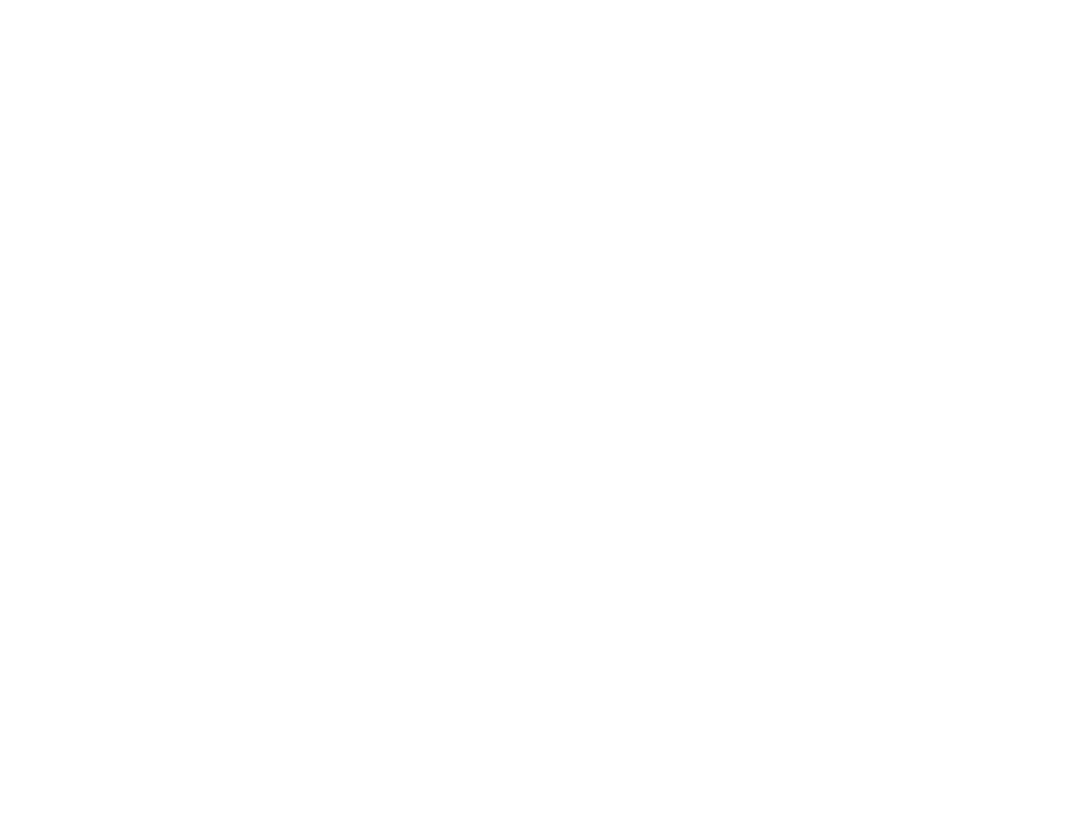
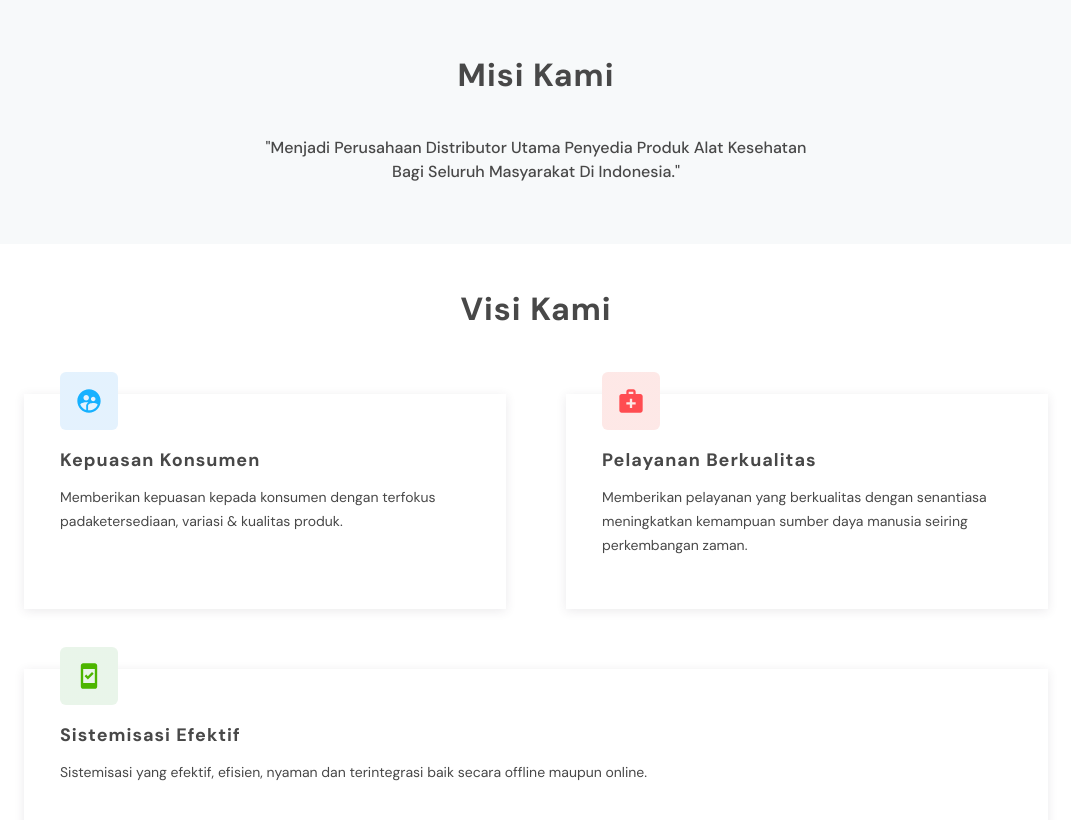
Before and after one commit to KelvinAnderson10/sungadiman-landing-page, a React (Vite) app: page / in a window 1280 px wide. Shown: the part 1960-2780 px from the top of the page, without its empty margins (104-1175 px from the left). Before the commit the page ends 1860 px from the top, so only its background shows below. Built offline with nearby package versions, Linux system fonts and the light colour scheme.

Commit message:
misi visi section

```diff
--- a/src/App.css
+++ b/src/App.css
@@ -10,6 +10,9 @@
   --primary-6: #2D8BBA;
   --background-body-background: #F7F9FA;
   --text-secondary: #484848;
+  --light-custom-background-info-background: linear-gradient(0deg, rgba(255, 255, 255, 0.88) 0%, rgba(255, 255, 255, 0.88) 100%), #2196F3;
+  --light-custom-background-error-background: linear-gradient(0deg, rgba(255, 255, 255, 0.88) 0%, rgba(255, 255, 255, 0.88) 100%), #F44336;
+  --light-custom-background-success-background: linear-gradient(0deg, rgba(255, 255, 255, 0.88) 0%, rgba(255, 255, 255, 0.88) 100%), #4CAF50;
 }
 
 html {
@@ -38,7 +41,6 @@
 
 .App {
   min-height: 100vh;
-  max-width: 80vw;
   margin: 0 auto;
 }
 
@@ -75,6 +77,7 @@
   font-size: 16px;
   font-weight: 500;
   position: relative;
+  user-select: none;
 }
 
 /* Underline effect when hover */
@@ -96,7 +99,9 @@
 
 /* Beranda */
 .beranda {
+  margin: 0 auto;
   min-height: 100vh;
+  max-width: 80vw;
   display: flex;
 }
 
@@ -109,7 +114,9 @@
 }
 
 .sejarah {
+  margin: 0 auto;
   min-height: 100vh;
+  max-width: 80vw;
   display: flex;
   flex-direction: column;
 }
@@ -229,6 +236,127 @@
   line-height: 24px;
 }
 
+.misi-visi {
+  min-height: 100vh;
+  display: flex;
+  flex-direction: column;
+  padding: 90px 0px 60px 0px;
+  gap: 40px;
+}
+
+.misi-container {
+  padding: 60px 0px 60px 0px;
+  display: flex;
+  flex-direction: column;
+  justify-content: center;
+  align-items: center;
+  background: #F7F9FA;
+  gap: 36px;
+}
+
+.misi-container p:nth-child(1) {
+  color: var(--secondary-2);
+  font-size: 32px;
+  font-weight: 700;
+  line-height: 50px;
+  letter-spacing: 1px;
+}
+
+.misi-container p:nth-child(2) {
+  text-align: center;
+  max-width: 560px;
+  color: var(--secondary-2);
+  font-size: 16px;
+  font-weight: 500;
+  line-height: 24px;
+  text-transform: capitalize;
+}
+
+.visi-container {
+  display: flex;
+  flex-direction: column;
+  align-items: center;
+  gap: 60px;
+  max-width: 80vw;
+  width: 100%;
+  margin: 0 auto;
+}
+
+.visi-heading {
+  color: var(--secondary-2);
+  font-size: 32px;
+  font-weight: 700;
+  line-height: 50px;
+  letter-spacing: 1px;
+}
+
+.visi-card-container {
+  display: flex;
+  gap: 60px;
+  justify-content: space-between;
+  flex-wrap: wrap;
+}
+
+.visi-card {
+  box-shadow: 0px 2px 10px 0px rgba(58, 53, 65, 0.10);
+  flex: 1;
+  padding: 41px 37px 30px 36px ;
+  min-width: 360px;
+  min-height: 215px;
+  position: relative;
+}
+
+.visi-card:nth-child(1) .visi-icon {
+  position: absolute;
+  left: 36px;
+  top: -22px;
+  padding: 15px;
+  display: flex;
+  justify-content: center;
+  align-items: center;
+  border-radius: 6px;
+  background: var(--light-custom-background-info-background);
+}
+
+.visi-card:nth-child(2) .visi-icon {
+  position: absolute;
+  left: 36px;
+  top: -22px;
+  padding: 15px;
+  display: flex;
+  justify-content: center;
+  align-items: center;
+  border-radius: 6px;
+  background: var(--light-custom-background-error-background);
+}
+
+.visi-card:nth-child(3) .visi-icon {
+  position: absolute;
+  left: 36px;
+  top: -22px;
+  padding: 15px;
+  display: flex;
+  justify-content: center;
+  align-items: center;
+  border-radius: 6px;
+  background: var(--light-custom-background-success-background);
+}
+
+.visi-title {
+  color: var(--secondary-2);
+  font-size: 18px;
+  font-weight: 700;
+  line-height: 50px;
+  letter-spacing: 1px;
+}
+
+.visi-text {
+  color: var(--secondary-2);
+  font-size: 14px;
+  line-height: 24px;
+}
+
+
 /* Mobile Responsive */
 @media (max-width: 800px) {
   .navbar-links-container {
--- a/src/App.jsx
+++ b/src/App.jsx
@@ -5,6 +5,7 @@
 import Sejarah from './Components/Sejarah'
 import Beranda from './Components/Beranda'
 import Navbar from './Components/Navbar'
+import MisiVisi from "./Components/MisiVisi";
 
 function App() {
   useEffect(() => {
@@ -16,6 +17,7 @@
       <Navbar/>
       <Beranda/>
       <Sejarah/>
+      <MisiVisi/>
     </div>
   )
 }
--- /dev/null
+++ b/src/Components/MisiVisi.jsx
@@ -0,0 +1,91 @@
+import React from "react";
+
+const MisiVisi = () => {
+    return (
+        <section id="misi-visi" className="misi-visi">
+            <div className="misi-container">
+                <p>Misi Kami</p>
+                <p>
+                    "Menjadi Perusahaan distributor utama penyedia produk alat kesehatan
+                    bagi seluruh masyarakat di Indonesia."
+                </p>
+            </div>
+            <div className="visi-container">
+                <p className="visi-heading">Visi Kami</p>
+                <div className="visi-card-container">
+                    <div className="visi-card">
+                        <div className="visi-icon">
+                            <svg
+                                xmlns="http://www.w3.org/2000/svg"
+                                width="28"
+                                height="28"
+                                viewBox="0 0 28 28"
+                                fill="none"
+                            >
+                                <path
+                                    d="M13.9883 2.3335C7.54832 2.3335 2.32166 7.56016 2.32166 14.0002C2.32166 20.4402 7.54832 25.6668 13.9883 25.6668C20.4283 25.6668 25.655 20.4402 25.655 14.0002C25.655 7.56016 20.4283 2.3335 13.9883 2.3335ZM18.2 9.73016C19.4483 9.73016 20.4517 10.7335 20.4517 11.9818C20.4517 13.2302 19.4483 14.2335 18.2 14.2335C16.9517 14.2335 15.9483 13.2302 15.9483 11.9818C15.9367 10.7335 16.9517 9.73016 18.2 9.73016ZM11.2 7.88683C12.7167 7.88683 13.9533 9.1235 13.9533 10.6402C13.9533 12.1568 12.7167 13.3935 11.2 13.3935C9.68332 13.3935 8.44666 12.1568 8.44666 10.6402C8.44666 9.11183 9.67166 7.88683 11.2 7.88683ZM11.2 18.5385V22.9135C8.39999 22.0385 6.18332 19.8802 5.20332 17.1268C6.42832 15.8202 9.48499 15.1552 11.2 15.1552C11.8183 15.1552 12.6 15.2485 13.4167 15.4118C11.5033 16.4268 11.2 17.7685 11.2 18.5385ZM13.9883 23.3335C13.6733 23.3335 13.37 23.3218 13.0667 23.2868V18.5385C13.0667 16.8818 16.4967 16.0535 18.2 16.0535C19.4483 16.0535 21.6067 16.5085 22.68 17.3952C21.315 20.8602 17.9433 23.3335 13.9883 23.3335Z"
+                                    fill="#16B1FF"
+                                />
+                            </svg>
+                        </div>
+                        <p className="visi-title">Kepuasan Konsumen</p>
+                        <p className="visi-text">
+                            Memberikan kepuasan kepada konsumen dengan terfokus
+                            padaketersediaan, variasi & kualitas produk.
+                        </p>
+                    </div>
+                    <div className="visi-card">
+                        <div className="visi-icon">
+                            <svg
+                                xmlns="http://www.w3.org/2000/svg"
+                                width="28"
+                                height="28"
+                                viewBox="0 0 28 28"
+                                fill="none"
+                            >
+                                <path
+                                    d="M23.3334 7.00016H18.6667V4.66683C18.6667 3.3835 17.6167 2.3335 16.3334 2.3335H11.6667C10.3834 2.3335 9.33337 3.3835 9.33337 4.66683V7.00016H4.66671C3.38337 7.00016 2.33337 8.05016 2.33337 9.3335V23.3335C2.33337 24.6168 3.38337 25.6668 4.66671 25.6668H23.3334C24.6167 25.6668 25.6667 24.6168 25.6667 23.3335V9.3335C25.6667 8.05016 24.6167 7.00016 23.3334 7.00016ZM11.6667 4.66683H16.3334V7.00016H11.6667V4.66683ZM18.6667 17.5002H15.1667V21.0002H12.8334V17.5002H9.33337V15.1668H12.8334V11.6668H15.1667V15.1668H18.6667V17.5002Z"
+                                    fill="#FF4C51"
+                                />
+                            </svg>
+                        </div>
+                        <p className="visi-title">Pelayanan Berkualitas</p>
+                        <p className="visi-text">
+                            Memberikan pelayanan yang berkualitas dengan senantiasa
+                            meningkatkan kemampuan sumber daya manusia seiring perkembangan
+                            zaman.
+                        </p>
+                    </div>
+                    <div className="visi-card">
+                    <div className="visi-icon">
+                            <svg
+                                xmlns="http://www.w3.org/2000/svg"
+                                width="28"
+                                height="28"
+                                viewBox="0 0 28 28"
+                                fill="none"
+                            >
+                                <path
+                                    d="M19.8333 1.1665H8.16665C6.88331 1.1665 5.83331 2.2165 5.83331 3.49984V24.4998C5.83331 25.7832 6.88331 26.8332 8.16665 26.8332H19.8333C21.1166 26.8332 22.1666 25.7832 22.1666 24.4998V3.49984C22.1666 2.2165 21.1166 1.1665 19.8333 1.1665ZM19.8333 20.9998H8.16665V6.99984H19.8333V20.9998ZM18.6666 11.7248L17.0216 10.0798L12.8916 14.2098L11.2466 12.5648L9.60165 14.2098L12.8916 17.4998L18.6666 11.7248Z"
+                                    fill="#56CA00"
+                                />
+                                <path
+                                    d="M19.8333 1.1665H8.16665C6.88331 1.1665 5.83331 2.2165 5.83331 3.49984V24.4998C5.83331 25.7832 6.88331 26.8332 8.16665 26.8332H19.8333C21.1166 26.8332 22.1666 25.7832 22.1666 24.4998V3.49984C22.1666 2.2165 21.1166 1.1665 19.8333 1.1665ZM19.8333 20.9998H8.16665V6.99984H19.8333V20.9998ZM18.6666 11.7248L17.0216 10.0798L12.8916 14.2098L11.2466 12.5648L9.60165 14.2098L12.8916 17.4998L18.6666 11.7248Z"
+                                    fill="black"
+                                    fill-opacity="0.1"
+                                />
+                            </svg>
+                        </div>
+                        <p className="visi-title">Sistemisasi Efektif</p>
+                        <p className="visi-text">
+                            Sistemisasi yang efektif, efisien, nyaman dan terintegrasi baik
+                            secara offline maupun online.
+                        </p>
+                    </div>
+                </div>
+            </div>
+        </section>
+    );
+};
+
+export default MisiVisi;
--- a/src/Components/Navbar.jsx
+++ b/src/Components/Navbar.jsx
@@ -5,7 +5,7 @@
             <div className="navbar-links-container">
                 <a href="#beranda">Beranda</a>
                 <a href="#sejarah">Sejarah</a>
-                <a href="#misi">Misi & Visi</a>
+                <a href="#misi-visi">Misi & Visi</a>
                 <a href="#nilai-perusahaan">Nilai Perusahaan</a>
                 <a href="#partner">Partner</a>
             </div>
```
Also changed, not shown: src/Components/Misi.jsx (deleted, +0 -13 lines).
